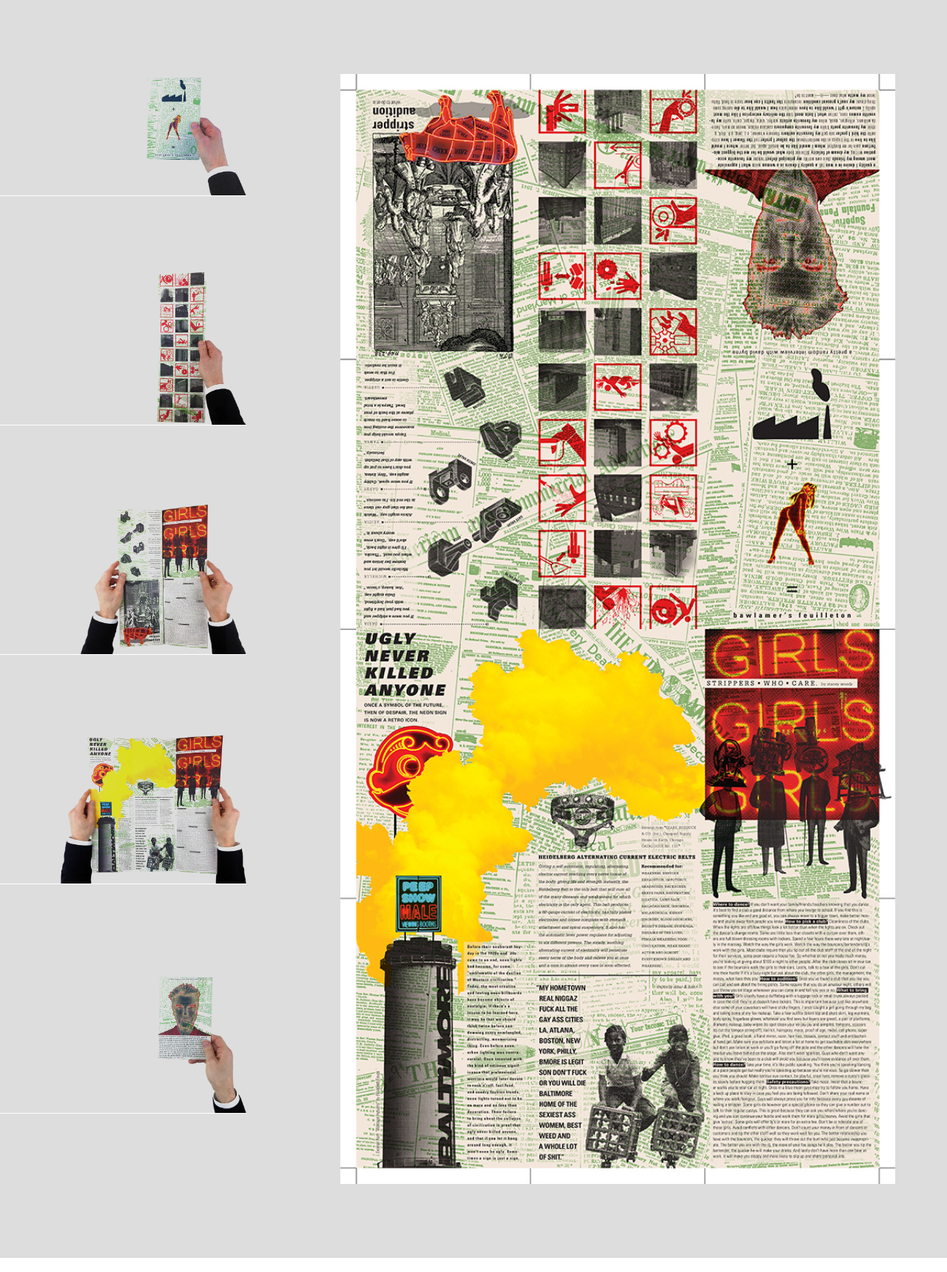
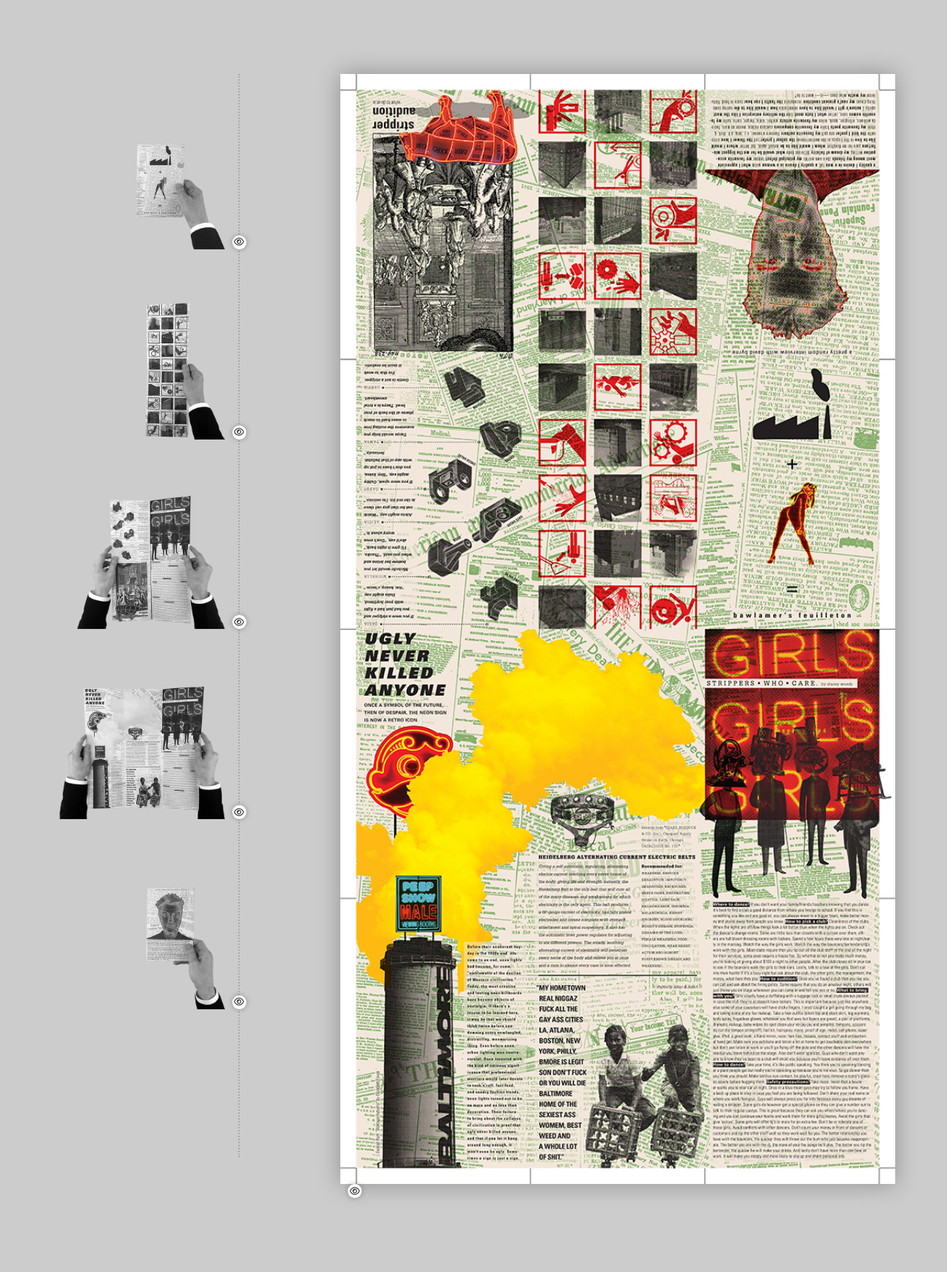
Before and after one commit to carolineportugal/estudioporto, a Jekyll site: the page built from _posts/2016-08-22-bawlamers-feuilleton.html, in a window 1280 px wide. Shown: the whole page at 74% size. Built offline with Jekyll 4.4.1, drawn with Linux system fonts in a browser that asks for light colours; nearby versions of some CDN libraries; some web fonts are replaced.

Commit message:
adjust left-column picture sizes and overall layout for zine

```diff
--- a/_includes/head.html
+++ b/_includes/head.html
@@ -2,6 +2,7 @@
   <title>Estúdio Porto</title>
   <script src="https://use.typekit.net/qhh8itx.js"></script>
   <script>try{Typekit.load({ async: true });}catch(e){}</script>
+  <script src="https://use.fontawesome.com/e1c5e46757.js"></script>
   <script src="https://code.jquery.com/jquery-3.1.0.min.js"></script>
   <link rel="stylesheet" href="https://maxcdn.bootstrapcdn.com/bootstrap/3.3.7/css/bootstrap.min.css" integrity="sha384-BVYiiSIFeK1dGmJRAkycuHAHRg32OmUcww7on3RYdg4Va+PmSTsz/K68vbdEjh4u" crossorigin="anonymous">
   <script src="https://maxcdn.bootstrapcdn.com/bootstrap/3.3.7/js/bootstrap.min.js" integrity="sha384-Tc5IQib027qvyjSMfHjOMaLkfuWVxZxUPnCJA7l2mCWNIpG9mGCD8wGNIcPD7Txa" crossorigin="anonymous"></script>
--- a/_posts/2016-08-22-bawlamers-feuilleton.html
+++ b/_posts/2016-08-22-bawlamers-feuilleton.html
@@ -15,17 +15,33 @@
         <div class="row">
           <div class="col-sm-3">
             <div class="left-column">
-                <div class="hands"><img src="/media/bawlamers-feuilleton/hand1.png"></div>
-                <div class="hands"><img src="/media/bawlamers-feuilleton/hand2.png"></div>
-                <div class="hands"><img src="/media/bawlamers-feuilleton/hand3.png"></div>
-                <div class="hands"><img src="/media/bawlamers-feuilleton/hand4.png"></div>
-                <div class="hands"><img src="/media/bawlamers-feuilleton/hand5.png"></div>
+                <div class="hands">
+                  <img src="/media/bawlamers-feuilleton/hand1.png">
+                  <div class="icon-container"><i class="fa fa-eye" aria-hidden="true"></i></div>
+                </div>
+                <div class="hands">
+                  <img src="/media/bawlamers-feuilleton/hand2.png">
+                  <div class="icon-container"><i class="fa fa-eye" aria-hidden="true"></i></div>
+                </div>
+                <div class="hands">
+                  <img src="/media/bawlamers-feuilleton/hand3.png">
+                  <div class="icon-container"><i class="fa fa-eye" aria-hidden="true"></i></div>
+                </div>
+                <div class="hands">
+                  <img src="/media/bawlamers-feuilleton/hand4.png">
+                  <div class="icon-container"><i class="fa fa-eye" aria-hidden="true"></i></div>
+                </div>
+                <div class="hands">
+                  <img src="/media/bawlamers-feuilleton/hand5.png">
+                  <div class="icon-container"><i class="fa fa-eye" aria-hidden="true"></i></div>
+                </div>
             </div>
           </div>
 
           <div class="col-sm-8 col-sm-offset-1">
             <div class="right-column">
                 <img src="/media/bawlamers-feuilleton/zine_general.jpg">
+                <div class="icon-container"><i class="fa fa-eye" aria-hidden="true"></i></div>
             </div>
           </div>
         </div>
--- a/_sass/_bawlamers-feuilleton.scss
+++ b/_sass/_bawlamers-feuilleton.scss
@@ -1,47 +1,69 @@
 // Variables
 // $serif-text:'Playfair Display', serif;
 // $beige:#F9F7ED;
-// $transition-time:.2s;
-$background:#ddd;
+$background:#ccc;
 
 // Code
 #bawlamers-feuilleton{
   background:$background;
 
   .left-column{
-    display: flex;
-    flex-direction: column;
-    align-items: flex-end;
+    margin-top:10rem;
+    padding:5rem 0 20rem 0;
+    position:relative;
+  }
+
+  .left-column:after{
+    content: "";
+    border-right:2px dotted #aaa;
+    position: absolute;
+    top:0;
+    right:9px;
+    height: 100%;
+    width: 100%;
   }
 
   .hands{
-    margin-bottom:10rem;
-    position:relative;
+    margin-bottom:7rem;
+    display: flex;
+    align-items: flex-end;
+    justify-content: flex-end;
+    position: relative;
+    z-index: 10;
 
     img{
-      mix-blend-mode:darken;
-      // mix-blend-mode:color-burn;
-      // filter:grayscale(.5);
-      width: 100%;
+      mix-blend-mode:color-burn;
+      filter:grayscale(1);
+      width: calc(100% - 29px);
     }
+
+    &:hover{
+      cursor: zoom-in;
+      img{
+        mix-blend-mode:unset;
+        filter:none;
+      }
+    }
+
   }
 
-  .hands:first-child{
-    margin-top:5.5rem;
+  .icon-container{
+    background:#fff;
+    border-radius: 50%;
+    font-size:12px;
+    height:19px;
+    width:19px;
+    margin-left:10px;
+    display: flex;
+    justify-content: center;
+    align-items: center;
+    box-shadow: 0px 0px 7px 0px rgba(0, 0, 0, .3);
+    position: relative;
+    z-index:20;
   }
 
   .hands:last-child{
     margin-bottom:0rem;
-  }
-
-  .hands:after{
-    content:"";
-    position:absolute;
-    width:999px;
-    bottom:0;
-    right:0;
-    background:#fff;
-    height:1px;
   }
 
   .right-column{
@@ -50,6 +72,7 @@
 
     img{
       width: 100%;
+      box-shadow: 0px 0px 30px 0px rgba(0, 0, 0, .3);
     }
 
   }
```
Also changed, not shown: media/bawlamers-feuilleton/hand1.png, media/bawlamers-feuilleton/hand2.png, media/bawlamers-feuilleton/hand3.png, media/bawlamers-feuilleton/hand4.png, media/bawlamers-feuilleton/hand5.png.
